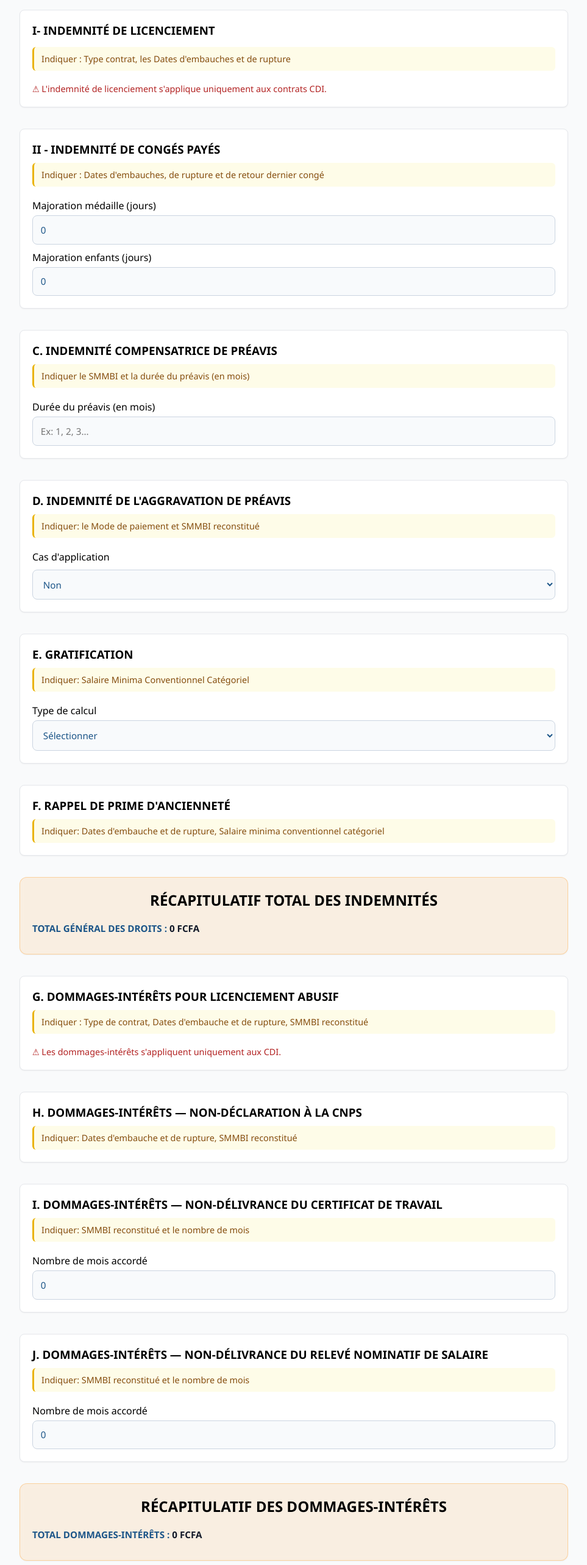
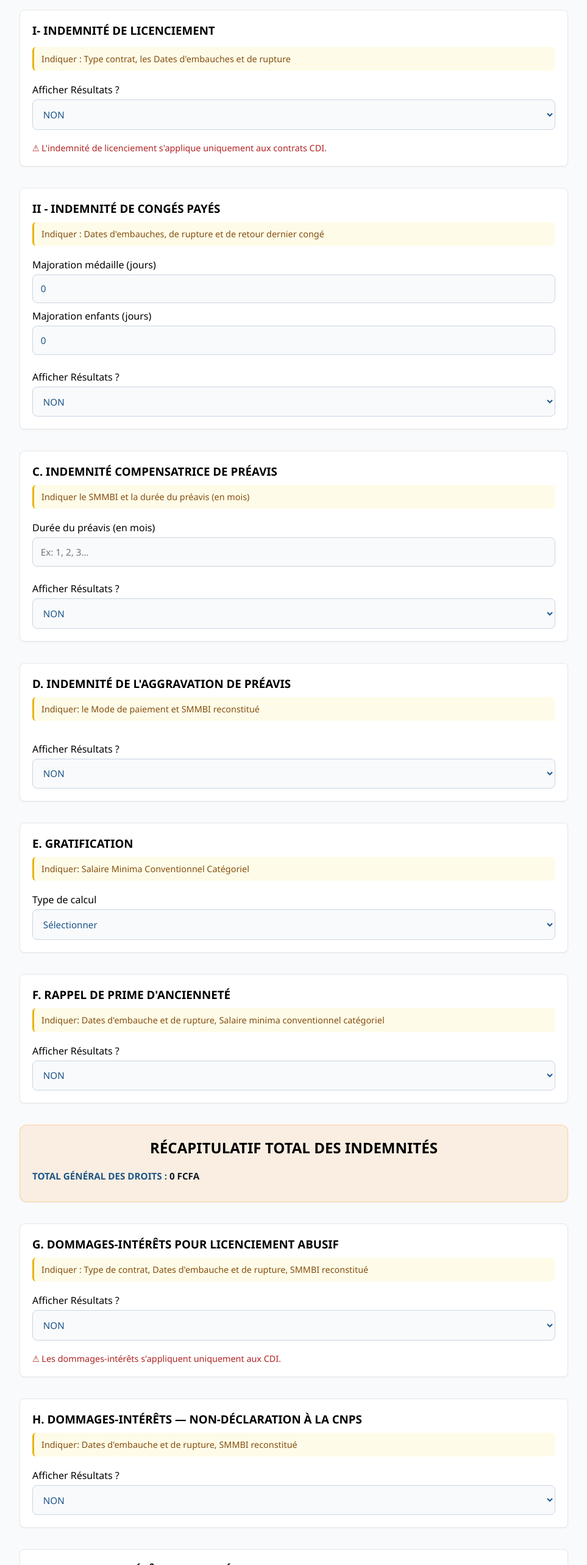
Before and after one commit to henrim185-hash/Calculateur, a Vue app: page /calcul_sans_bulletins in a window 1280 px wide. Shown: the part 1360-3926 px from the top of the page at 61% size, without its empty margins (158-1121 px from the left). Built offline with nearby package versions, Linux system fonts and the light colour scheme; a web font is replaced by a local one.

Commit message:
afficher resultat pour calcul sans bulletins

```diff
--- a/src/views/calcul_sans_bulletins.vue
+++ b/src/views/calcul_sans_bulletins.vue
@@ -167,6 +167,16 @@
                     Indiquer : Type contrat, les Dates d'embauches et de rupture
                 </p>
 
+                <div class="input-section">
+                    <div class="form-group">
+                        <label>Afficher Résultats ?</label>
+                        <select v-model="afficher.indemnites.licenciement">
+                            <option :value="false">NON</option>
+                            <option :value="true">OUI</option>
+                        </select>
+                    </div>
+                </div>
+
                 <!-- CAS NON APPLICABLE -->
                 <div v-if="typeContrat !== 'cdi'" class="info-message">
                     ⚠ L'indemnité de licenciement s'applique uniquement aux contrats CDI.
@@ -178,7 +188,8 @@
                         typeContrat === 'cdi' &&
                         ancienneteDetail &&
                         !ancienneteDetail.erreur &&
-                        smbbiDetail
+                        smbbiDetail &&
+                        afficher.indemnites.licenciement
                     "
                     class="result2">
                     <h3>Résultats Indemnité de Licenciement</h3>
@@ -256,8 +267,19 @@
                             placeholder="0" />
                     </div>
 
+                    <div
+                        class="form-group"
+                        style="margin-top: 15px !important; margin-bottom: 0 !important">
+                        <label>Afficher Résultats ?</label>
+                        <select v-model="afficher.indemnites.conges">
+                            <option :value="false">NON</option>
+                            <option :value="true">OUI</option>
+                        </select>
+                    </div>
                     <!-- RESULTATS -->
-                    <div v-if="dprJours > 0 && smbbiDetail" class="result-box result2">
+                    <div
+                        v-if="dprJours > 0 && smbbiDetail && afficher.indemnites.conges"
+                        class="result-box result2">
                         <h3>Résultats Congés Payés</h3>
 
                         <div class="result-item">
@@ -355,10 +377,21 @@
                             v-model="dureePreavisInput"
                             placeholder="Ex: 1, 2, 3..." />
                     </div>
+                    <div
+                        class="form-group"
+                        style="margin-top: 15px !important; margin-bottom: 0 !important">
+                        <label>Afficher Résultats ?</label>
+                        <select v-model="afficher.indemnites.preavis">
+                            <option :value="false">NON</option>
+                            <option :value="true">OUI</option>
+                        </select>
+                    </div>
                 </div>
 
                 <!-- RÉSULTATS -->
-                <div class="result-box result2" v-if="dureePreavisMois > 0 && smbbiDetail">
+                <div
+                    class="result-box result2"
+                    v-if="dureePreavisMois > 0 && smbbiDetail && afficher.indemnites.preavis">
                     <h3>Résultats Indemnité compensatrice de préavis</h3>
 
                     <div class="result-item">
@@ -379,7 +412,7 @@
 
                     <div class="result-item">
                         <div>
-                            <strong>INDEMNITÉ COMPENSATRICE DE PRÉAVIS :</strong>
+                            <strong>INDEMNITÉ COMPENSATRICE DE PRÉAVIS : </strong>
                             <span class="value">
                                 {{ indemnitePreavis.toLocaleString('fr-FR') }} FCFA
                             </span>
@@ -403,17 +436,21 @@
                 <p class="section-hint">Indiquer: le Mode de paiement et SMMBI reconstitué</p>
 
                 <div class="input-section">
-                    <div class="form-group">
-                        <label style="margin-bottom: 10px">Cas d'application</label>
-                        <select v-model="aggravationActive">
-                            <option :value="false">Non</option>
-                            <option :value="true">Oui (rupture pendant / autour du congé)</option>
+                    <div
+                        class="form-group"
+                        style="margin-top: 15px !important; margin-bottom: 0 !important">
+                        <label>Afficher Résultats ?</label>
+                        <select v-model="afficher.indemnites.aggravationPreavis">
+                            <option :value="false">NON</option>
+                            <option :value="true">OUI</option>
                         </select>
                     </div>
                 </div>
 
                 <!-- Résultat -->
-                <div class="result-box result2" v-if="aggravationActive && smbbiDetail">
+                <div
+                    class="result-box result2"
+                    v-if="smbbiDetail && afficher.indemnites.aggravationPreavis">
                     <h3>Résultat Indemnité de l'aggravation de préavis</h3>
 
                     <div class="result-item">
@@ -507,80 +544,103 @@
         <section id="rappel-prime">
             <div class="section-container indem-licenciement">
                 <h3>F. RAPPEL DE PRIME D'ANCIENNETÉ</h3>
+
                 <p class="section-hint">
                     Indiquer: Dates d'embauche et de rupture, Salaire minima conventionnel
                     catégoriel
                 </p>
 
+                <!-- TOGGLE -->
+                <div class="input-section">
+                    <div class="form-group">
+                        <label>Afficher Résultats ?</label>
+                        <select v-model="afficher.indemnites.rappelPrime">
+                            <option :value="false">NON</option>
+                            <option :value="true">OUI</option>
+                        </select>
+                    </div>
+                </div>
+
                 <!-- ERREUR -->
                 <div v-if="ancienneteDetail?.erreur" class="info-message">
                     ⚠ {{ ancienneteDetail.erreur }}
                 </div>
 
-                <!-- RESULTAT -->
+                <!-- CONDITION PRINCIPALE -->
                 <div
-                    v-else-if="dateEmbauche && dateRupture && salaireMinCat"
+                    v-else-if="
+                        afficher.indemnites.rappelPrime &&
+                        dateEmbauche &&
+                        dateRupture &&
+                        salaireMinCat &&
+                        ancienneteDetail
+                    "
                     class="result-box result2">
-                    <!-- NON ELIGIBLE -->
-                    <div
-                        v-if="ancienneteDetail && ancienneteDetail.annees < 2"
-                        class="info-message">
+                    <!-- NON ÉLIGIBLE -->
+                    <div v-if="ancienneteDetail.annees < 2" class="info-message">
                         ⚠ Ancienneté < 2 ans → pas de rappel.
                     </div>
 
                     <!-- RESULTAT -->
-                    <div v-else-if="ancienneteDetail">
+                    <div v-else>
                         <h3>Résultats Rappel de Prime d'Ancienneté</h3>
 
+                        <!-- SALAIRE -->
                         <div class="result-item">
                             <div>
                                 Salaire minimum :
-                                <span class="value"
-                                    >{{ salaireMinCat.toLocaleString('fr-FR') }} FCFA</span
-                                >
+                                <span class="value">
+                                    {{ salaireMinCat.toLocaleString('fr-FR') }} FCFA
+                                </span>
                             </div>
                         </div>
 
+                        <!-- ANCIENNETE -->
                         <div class="result-item">
                             <div>
                                 Ancienneté :
-                                <span class="value">{{ ancienneteDetail.annees }} ans</span>
+                                <span class="value"> {{ ancienneteDetail.annees }} ans </span>
                             </div>
                         </div>
 
+                        <!-- DETAIL TRANCHES -->
                         <h4 style="margin: 20px 0">Détail par tranche</h4>
+
                         <div v-for="(item, i) in tranchesRappel" :key="i" class="result-item">
                             <div>
                                 {{ item.label }} → {{ item.taux }}% × {{ item.mois }} mois :
-                                <span class="value"
-                                    >{{ item.montant.toLocaleString('fr-FR') }} FCFA</span
-                                >
+                                <span class="value">
+                                    {{ item.montant.toLocaleString('fr-FR') }} FCFA
+                                </span>
                             </div>
                         </div>
 
+                        <!-- TOTAL -->
                         <div class="result-item highlight">
                             <div>
                                 <strong>TOTAL RAPPEL : </strong>
-                                <span class="value"
-                                    >{{ totalRappel.toLocaleString('fr-FR') }} FCFA</span
-                                >
+                                <span class="value">
+                                    {{ totalRappel.toLocaleString('fr-FR') }} FCFA
+                                </span>
                             </div>
                         </div>
-                    </div>
-
-                    <h4 class="legal-title">Base légale</h4>
-                    <p class="legal-text">
-                        Article 55 de la Convention Collective Interprofessionnelle (CCI)
-                    </p>
-
-                    <h4 style="margin: 20px 0 10px 0">Méthode de calcul</h4>
-                    <p style="font-size: 0.9rem; color: #555; line-height: 1.4">
-                        ‣ Le rappel est calculé sur les 2 dernières années (24 mois).<br />
-                        ‣ Le taux de la prime évolue chaque année selon l'ancienneté.<br />
-                        ‣ Chaque période est calculée séparément (année par année).<br />
-                        ‣ Montant = Taux × Salaire minimum × nombre de mois.<br />
-                        ‣ Le total correspond à la somme des montants de chaque tranche.
-                    </p>
+
+                        <!-- BASE LEGALE -->
+                        <h4 class="legal-title">Base légale</h4>
+                        <p class="legal-text">
+                            Article 55 de la Convention Collective Interprofessionnelle (CCI)
+                        </p>
+
+                        <!-- METHODE -->
+                        <h4 style="margin: 20px 0 10px 0">Méthode de calcul</h4>
+                        <p style="font-size: 0.9rem; color: #555; line-height: 1.4">
+                            ‣ Le rappel est calculé sur les 2 dernières années (24 mois).<br />
+                            ‣ Le taux de la prime évolue chaque année selon l'ancienneté.<br />
+                            ‣ Chaque période est calculée séparément (année par année).<br />
+                            ‣ Montant = Taux × Salaire minimum × nombre de mois.<br />
+                            ‣ Le total correspond à la somme des montants de chaque tranche.
+                        </p>
+                    </div>
                 </div>
             </div>
         </section>
@@ -622,7 +682,9 @@
                         </div>
                     </div>
 
-                    <div class="result-item" v-if="aggravationActive && indemniteAggravation > 0">
+                    <div
+                        class="result-item"
+                        v-if="afficher.indemnites.aggravationPreavis && indemniteAggravation > 0">
                         <div>
                             Indemnité d'aggravation de préavis :
                             <span class="value"
@@ -668,13 +730,27 @@
                 <p class="section-hint">
                     Indiquer : Type de contrat, Dates d'embauche et de rupture, SMMBI reconstitué
                 </p>
+                <div class="input-section">
+                    <div class="form-group">
+                        <label>Afficher Résultats ?</label>
+                        <select v-model="afficher.dommages.licenciementAbusif">
+                            <option :value="false">NON</option>
+                            <option :value="true">OUI</option>
+                        </select>
+                    </div>
+                </div>
 
                 <div v-if="typeContrat !== 'cdi'" class="info-message">
                     ⚠ Les dommages-intérêts s'appliquent uniquement aux CDI.
                 </div>
 
                 <div
-                    v-else-if="ancienneteDetail && !ancienneteDetail.erreur && smbbiDetail"
+                    v-else-if="
+                        ancienneteDetail &&
+                        !ancienneteDetail.erreur &&
+                        smbbiDetail &&
+                        afficher.dommages.licenciementAbusif
+                    "
                     class="result-box result2">
                     <h3>Résultats Dommages-Intérêts pour licenciement abusif</h3>
 
@@ -746,10 +822,23 @@
                 <p class="section-hint">
                     Indiquer: Dates d'embauche et de rupture, SMMBI reconstitué
                 </p>
-
+                <div class="input-section">
+                    <div class="form-group">
+                        <label>Afficher Résultats ?</label>
+                        <select v-model="afficher.dommages.cnps">
+                            <option :value="false">NON</option>
+                            <option :value="true">OUI</option>
+                        </select>
+                    </div>
+                </div>
                 <div
                     class="result-box result2"
-                    v-if="ancienneteDetail && !ancienneteDetail.erreur && smbbiDetail">
+                    v-if="
+                        ancienneteDetail &&
+                        !ancienneteDetail.erreur &&
+                        smbbiDetail &&
+                        afficher.dommages.cnps
+                    ">
                     <h3>Résultats Dommages CNPS</h3>
 
                     <div class="result-item">
@@ -819,9 +908,20 @@
                         <label>Nombre de mois accordé</label>
                         <input type="number" v-model.number="moisCertificat" placeholder="Ex: 3" />
                     </div>
-                </div>
-
-                <div class="result-box result2" v-if="moisCertificat > 0 && smbbiDetail">
+                    <div
+                        class="form-group"
+                        style="margin-top: 15px !important; margin-bottom: 0 !important">
+                        <label>Afficher Résultats ?</label>
+                        <select v-model="afficher.dommages.certificat">
+                            <option :value="false">NON</option>
+                            <option :value="true">OUI</option>
+                        </select>
+                    </div>
+                </div>
+
+                <div
+                    class="result-box result2"
+                    v-if="moisCertificat > 0 && smbbiDetail && afficher.dommages.certificat">
                     <h3>Résultats Dommages Certificat</h3>
 
                     <div class="result-item">
@@ -873,9 +973,18 @@
                         <label>Nombre de mois accordé</label>
                         <input type="number" v-model.number="moisReleve" placeholder="Ex: 3" />
                     </div>
-                </div>
-
-                <div class="result-box result2" v-if="moisReleve > 0 && smbbiDetail">
+                    <div
+                        class="form-group"
+                        style="margin-top: 15px !important; margin-bottom: 0 !important">
+                        <label>Afficher Résultats ?</label>
+                        <select v-model="afficher.dommages.releve">
+                            <option :value="false">NON</option>
+                            <option :value="true">OUI</option>
+                        </select>
+                    </div>
+                </div>
+
+                <div class="result-box result2" v-if="moisReleve > 0 && smbbiDetail && afficher.dommages.releve">
                     <h3>Résultats Dommages Relevé Nominatif</h3>
 
                     <div class="result-item">
@@ -1017,7 +1126,7 @@
     </div>
 
     <!-- SIDEBAR -->
-     <Aside />
+    <Aside />
 
     <!-- CONTENU PDF (caché visuellement) -->
     <div id="pdf-content" class="pdf-container">
@@ -1226,7 +1335,9 @@
             </div>
         </div>
         <!-- AGGRAVATION -->
-        <div class="result-box result2" v-if="aggravationActive && smbbiDetail">
+        <div
+            class="result-box result2"
+            v-if="afficher.indemnites.aggravationPreavis && smbbiDetail">
             <h3>Résultat Indemnité de l'aggravation de préavis</h3>
 
             <div class="result-item">
@@ -1293,7 +1404,9 @@
                     </div>
                 </div>
 
-                <div class="result-item" v-if="aggravationActive && indemniteAggravation > 0">
+                <div
+                    class="result-item"
+                    v-if="afficher.indemnites.aggravationPreavis && indemniteAggravation > 0">
                     <div>
                         Indemnité d'aggravation de préavis :
                         <span class="value"
@@ -1564,6 +1677,26 @@
     import Header from '@/components/Header.vue'
     import Aside from '@/components/Aside.vue'
     import html2pdf from 'html2pdf.js'
+
+    // AFFICHER RESULTAT
+
+    const afficher = ref({
+        indemnites: {
+            licenciement: false,
+            conges: false,
+            preavis: false,
+            aggravationPreavis: false,
+            gratification: false,
+            rappelPrime: false,
+        },
+        recapitulatif: false,
+        dommages: {
+            licenciementAbusif: false,
+            cnps: false,
+            certificat: false,
+            releve: false,
+        },
+    })
 
     // =======================
     // PDF
@@ -1804,13 +1937,14 @@
     // =======================
     // AGGRAVATION DE PRÉAVIS
     // =======================
-    const aggravationActive = ref(false)
-
     const indemniteAggravation = computed(() => {
-        if (!aggravationActive.value || !smbbiDetail.value) return 0
+        if (!smbbiDetail.value) return 0
+
         const smmbi = smbbiDetail.value.total
+
         if (modePaiement.value === 'mois') return Math.round(smmbi * 2)
         if (modePaiement.value === 'heure') return Math.round(smmbi * 1)
+
         return 0
     })
 
@@ -1885,7 +2019,7 @@
             (indemniteLicenciement.value || 0) +
                 (indemniteConge.value || 0) +
                 (indemnitePreavis.value || 0) +
-                (aggravationActive.value ? indemniteAggravation.value || 0 : 0) +
+                (indemniteAggravation.value || 0) +
                 (gratificationAnnuelle.value || 0) +
                 (totalRappel.value || 0),
         )
```
